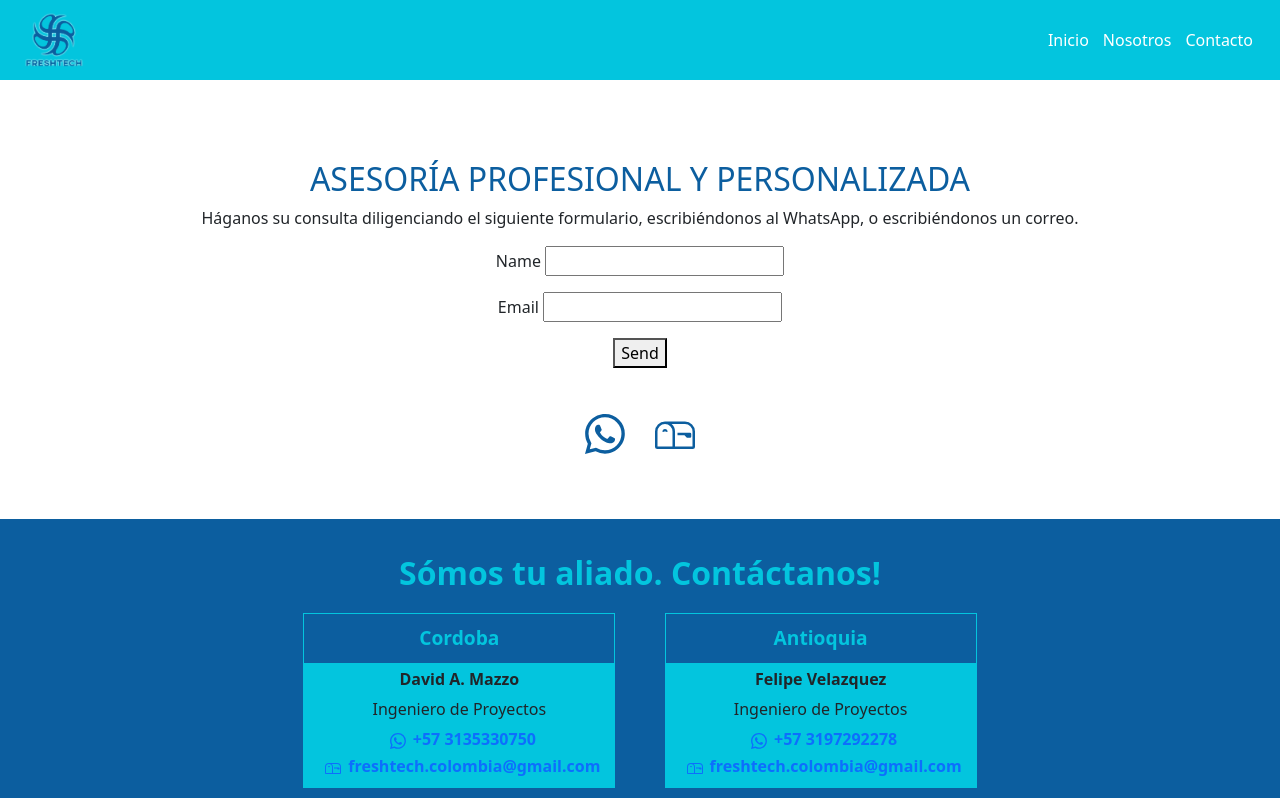
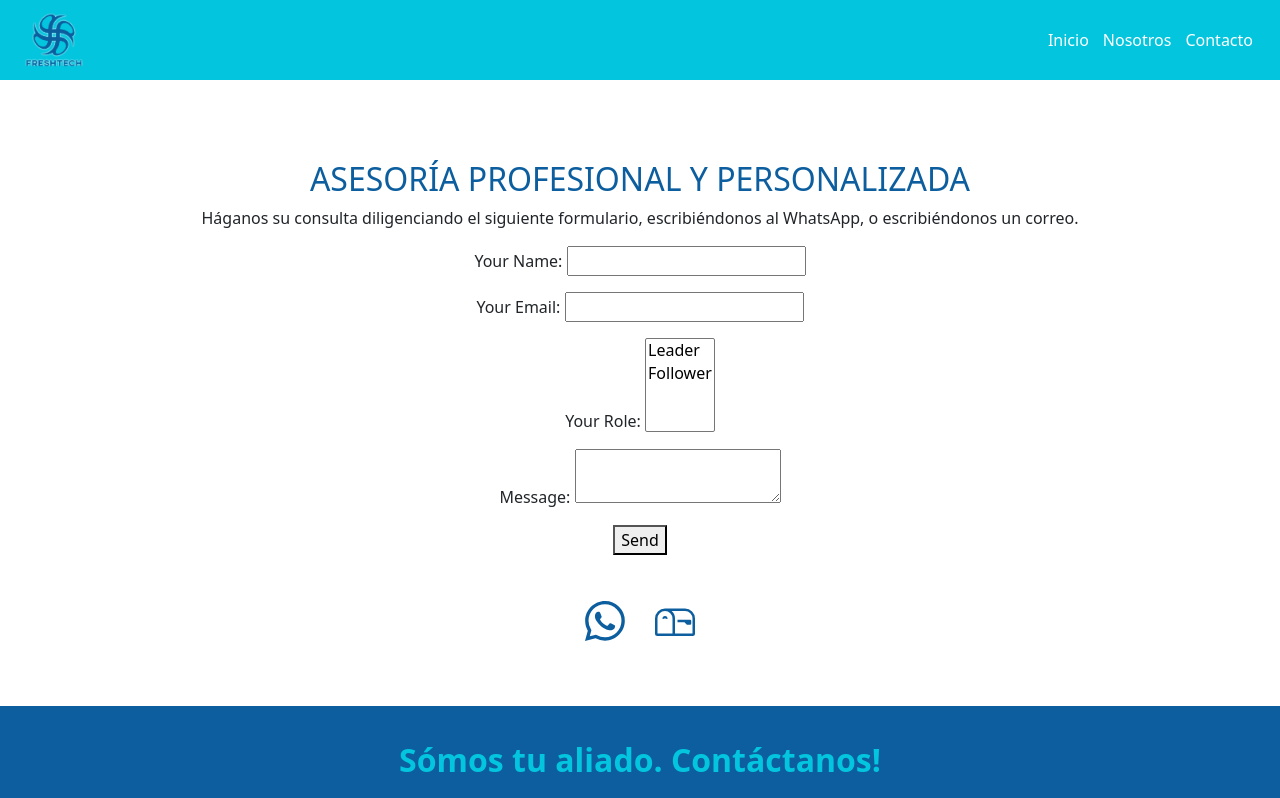
Before and after one commit to petudeveloper/freshtech-web-page, a React (Create React App) app: page /cotizar in a window 1280 px wide. Shown: the top 798 px of the page. Built offline with nearby package versions, Linux system fonts and the light colour scheme.

Commit message:
Try doc form example 2 for netlify.

```diff
--- a/src/components/Form/Form.js
+++ b/src/components/Form/Form.js
@@ -18,25 +18,44 @@
           escribiéndonos al WhatsApp,
           o escribiéndonos un correo.
         </p>
-        <form name="contact" netlify>
+        <form name="contact" method="POST" data-netlify="true">
           <p>
             <label>
-              Name
+              Your Name:
               {' '}
               <input type="text" name="name" />
             </label>
           </p>
           <p>
             <label>
-              Email
+              Your Email:
               {' '}
               <input type="email" name="email" />
+            </label>
+          </p>
+          <p>
+            <label>
+              Your Role:
+              {' '}
+              <select name="role[]" multiple>
+                <option value="leader">Leader</option>
+                <option value="follower">Follower</option>
+              </select>
+
+            </label>
+          </p>
+          <p>
+            <label>
+              Message:
+              {' '}
+              <textarea name="message" />
             </label>
           </p>
           <p>
             <button type="submit">Send</button>
           </p>
         </form>
+
         <div>
           <a href="https://api.whatsapp.com/send?phone=573197292278">
             <BsWhatsapp className={styles.icon} />
```
